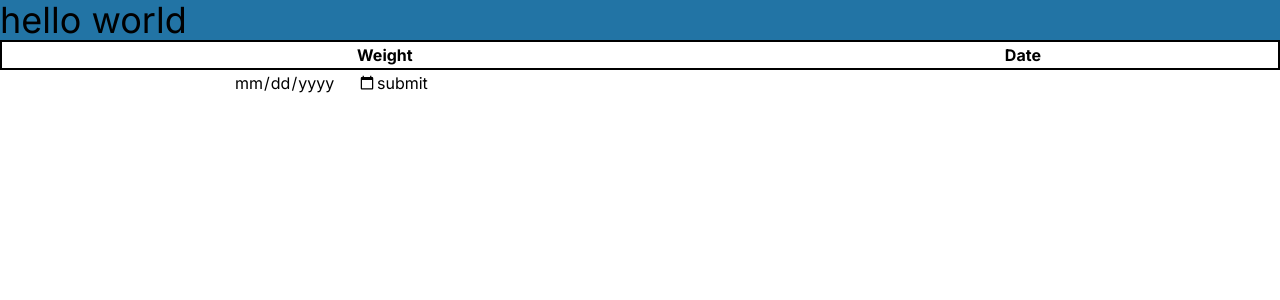
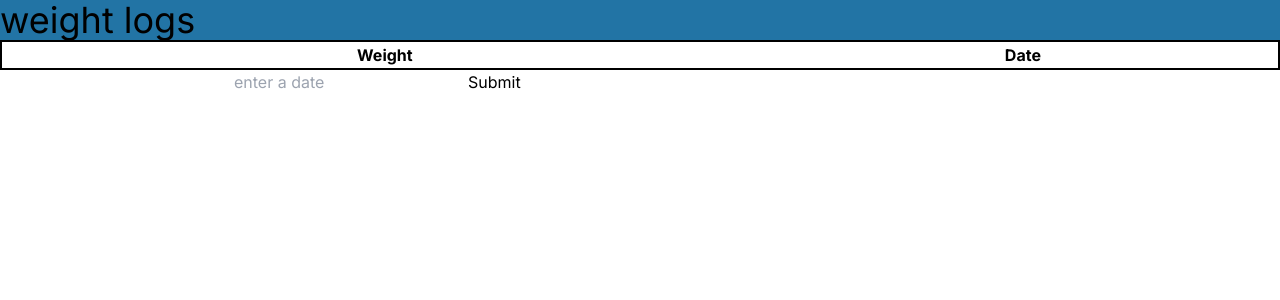
Before and after one commit to BechirMakhlouf/bodytrackr-client, a React (Vite) app: page / in a window 1280 px wide. Shown: the top 300 px of the page. Built offline with nearby package versions, Linux system fonts and the light colour scheme.

Commit message:
add react-datepicker for weight date input

```diff
--- a/package.json
+++ b/package.json
@@ -10,12 +10,17 @@
     "preview": "vite preview"
   },
   "dependencies": {
+    "@tanstack/react-query": "^4.29.19",
+    "@tanstack/react-table": "^8.9.3",
     "react": "^18.2.0",
+    "react-datepicker": "^4.16.0",
     "react-dom": "^18.2.0",
+    "react-hook-form": "^7.45.1",
     "react-router-dom": "^6.14.1"
   },
   "devDependencies": {
     "@types/react": "^18.0.37",
+    "@types/react-datepicker": "^4.11.2",
     "@types/react-dom": "^18.0.11",
     "@typescript-eslint/eslint-plugin": "^5.59.0",
     "@typescript-eslint/parser": "^5.59.0",
--- a/src/pages/dashboardPage.tsx
+++ b/src/pages/dashboardPage.tsx
@@ -1,5 +1,8 @@
-import { useRef, useState } from "react";
+import { useState } from "react";
 import WeightTable from "../components/weightTableComponent";
+import { Controller, SubmitHandler, useForm } from "react-hook-form";
+import DatePicker from "react-datepicker";
+import "react-datepicker/dist/react-datepicker.css";
 
 interface Weight {
   weightKg: number;
@@ -19,41 +22,99 @@ function sortWeightLog(weightLog: Weight[]): Weight[] {
   return weightLog.sort((a, b) => {
     a.date.setHours(0, 0, 0, 0);
     b.date.setHours(0, 0, 0, 0);
+
     return a.date > b.date ? -1 : 1;
   });
 }
+
+function inputWeightComponent() {
+  const { control, register, handleSubmit } = useForm<Weight>();
+  const [weightLog, setWeightLog] = useState(getWeightLogFromLocaleStorage());
+
+  const onWeightSubmit: SubmitHandler<Weight> = (
+    submittedWeight,
+  ) => {
+    submittedWeight.date = new Date(submittedWeight.date);
+
+    const updatedWeightLog = sortWeightLog([
+      ...weightLog,
+      submittedWeight,
+    ]);
+
+    setWeightLog(sortWeightLog(updatedWeightLog));
+    localStorage.setItem("weightLog", JSON.stringify(weightLog));
+    console.log(submittedWeight);
+  };
+
+  return (
+    <form onSubmit={handleSubmit(onWeightSubmit)}>
+      <input
+        placeholder="enter weight"
+        {...register("weightKg", { required: true, max: 200, min: 10 })}
+        type="text"
+      />
+
+      <Controller
+        control={control}
+        name="date"
+        render={({ field }) => (
+          <DatePicker
+            placeholderText="enter a date"
+            selected={field.value}
+            onChange={(date: Date) => field.onChange(date)}
+            maxDate={new Date()}
+          />
+        )}
+      />
+      <input type="submit" />
+    </form>
+  );
+}
 export default function DashboardPage() {
+  const { control, register, handleSubmit } = useForm<Weight>();
+  // const [startDate, setStartDate] = useState(new Date());
+
   const [weightLog, setWeightLog] = useState(getWeightLogFromLocaleStorage());
-  const weightInput = useRef({} as HTMLInputElement);
-  const dateInput = useRef({} as HTMLInputElement);
+
+  const onWeightSubmit: SubmitHandler<Weight> = (
+    submittedWeight,
+  ) => {
+    submittedWeight.date = new Date(submittedWeight.date);
+
+    const updatedWeightLog = sortWeightLog([
+      ...weightLog,
+      submittedWeight,
+    ]);
+
+    setWeightLog(sortWeightLog(updatedWeightLog));
+    localStorage.setItem("weightLog", JSON.stringify(weightLog));
+    console.log(submittedWeight);
+  };
 
   return (
     <>
-      <h1 className="bg-sidibou-blue text-4xl">hello world</h1>
+      <h1 className="bg-sidibou-blue text-4xl">weight logs</h1>
       <WeightTable weightLog={weightLog} />
 
-      <form
-        onSubmit={(e) => {
-          e.preventDefault();
+      <form onSubmit={handleSubmit(onWeightSubmit)}>
+        <input
+          {...register("weightKg", { required: true, max: 200, min: 10 })}
+          type="text"
+        />
 
-          const submittedWeight: Weight = {
-            weightKg: Number(weightInput.current.value),
-            date: new Date(dateInput.current.value),
-          };
-          const updatedWeightLog = sortWeightLog([
-            ...weightLog,
-            submittedWeight,
-          ]);
-
-          localStorage.setItem("weightLog", JSON.stringify(weightLog));
-
-          setWeightLog(() => updatedWeightLog);
-        }}
-      >
-        <input ref={weightInput} type="number" name="weight" />
-        <input ref={dateInput} type="date" name="date" />
-
-        <button type="submit">submit</button>
+        <Controller
+          control={control}
+          name="date"
+          render={({ field }) => (
+            <DatePicker
+              placeholderText="enter a date"
+              selected={field.value}
+              onChange={(date: Date) => field.onChange(date)}
+              maxDate={new Date()}
+            />
+          )}
+        />
+        <input type="submit" />
       </form>
     </>
   );
```
Also changed, not shown: 1 other file (tests, documents, lock files or other folders).
